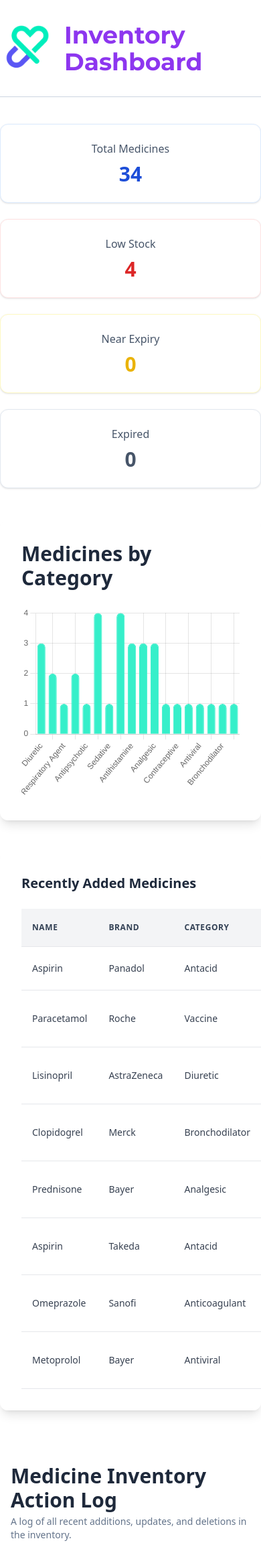
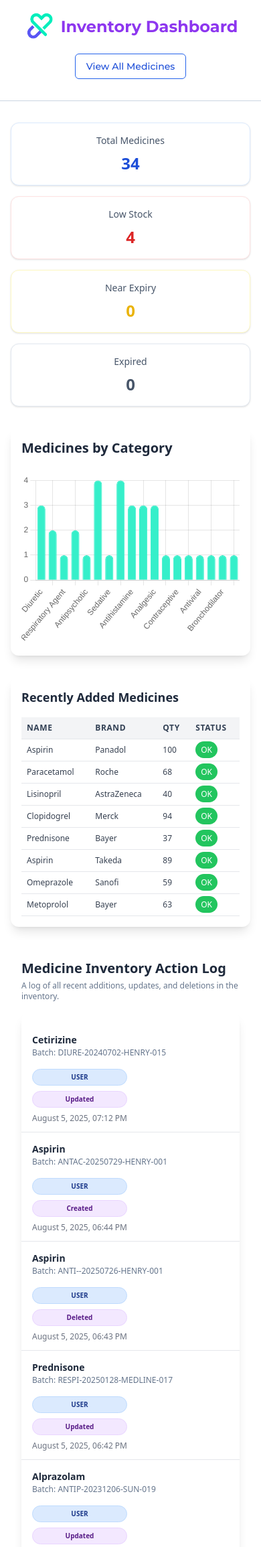
Before and after one commit to YOOSUF-HUB/Smart-Pharmacy-System, a Django app: page / in a window 390 px wide. Shown: the top 2310 px of the page at 67% size. Run offline with Django 5.2, Linux system fonts and the light colour scheme; data comes from the database, SQL or seed files in the repository; some libraries are stand-ins or nearby versions.

Commit message:
Refactor inventory dashboard layout for improved responsiveness and readability

```diff
--- a/templates/Medicine_inventory/med_inventory_dash.html
+++ b/templates/Medicine_inventory/med_inventory_dash.html
@@ -2,7 +2,6 @@
 {% load static %}
 {% block content %}
 <style>
-
   body {
     font-family: "Montserrat", sans-serif;
     background-color: #f8fafc; /* slate-50 */
@@ -12,113 +11,111 @@
   }
 </style>
 
-<!-- Header Section with Logo -->
-<div class="flex justify-between items-center mb-8 mt-8">
-    <div class="flex items-center gap-4">
-        <!-- ** LOGO PLACEHOLDER ** -->
-        <img src="{% static 'MediSyn_Logo/1.png' %}" alt="Your Company Logo" class="h-20 w-auto">
-        <h2 class="text-4xl font-bold text-[#8D36EF]">
+<div class="flex flex-col sm:flex-row justify-between items-center mb-8 mt-4 px-4 sm:px-12">
+    <div class="flex items-center gap-2 sm:gap-4 mb-4 sm:mb-0">
+        <img src="{% static 'MediSyn_Logo/1.png' %}" alt="Your Company Logo" class="h-12 w-auto sm:h-20">
+        <h2 class="text-2xl sm:text-4xl font-bold text-[#8D36EF]">
             Inventory Dashboard
         </h2>
     </div>
-    <a href="{% url 'medicine_table' %}" class="px-5 py-2.5 border border-blue-600 text-blue-700 font-medium rounded-md hover:bg-blue-600 hover:text-white transition duration-300 ease-in-out hidden md:block">
+    <a href="{% url 'medicine_table' %}" class="px-4 py-2 text-sm sm:px-5 sm:py-2.5 border border-blue-600 text-blue-700 font-medium rounded-md hover:bg-blue-600 hover:text-white transition duration-300 ease-in-out">
       View All Medicines
     </a>
 </div>
 
 
-<hr class="border-slate-300 mb-10">
+<hr class="border-slate-300 mb-8 sm:mb-10">
 
-<div class="container mx-auto font-sans">
+<div class="container mx-auto font-sans px-4 sm:px-6 lg:px-8">
 
-  <div class="grid grid-cols-1 sm:grid-cols-2 md:grid-cols-4 gap-6 mb-12">
-    <div class="bg-white border border-blue-100 rounded-xl shadow p-6 text-center hover:shadow-md transition">
-      <h5 class="text-md font-medium text-slate-600 mb-2">Total Medicines</h5>
-      <h3 class="text-3xl text-blue-700 font-bold">{{ total_medicines }}</h3>
+  <div class="grid grid-cols-1 sm:grid-cols-2 md:grid-cols-4 gap-4 sm:gap-6 mb-8 sm:mb-12">
+    <div class="bg-white border border-blue-100 rounded-xl shadow p-4 sm:p-6 text-center hover:shadow-md transition">
+      <h5 class="text-sm sm:text-md font-medium text-slate-600 mb-2">Total Medicines</h5>
+      <h3 class="text-2xl sm:text-3xl text-blue-700 font-bold">{{ total_medicines }}</h3>
     </div>
-    <div class="bg-white border border-red-100 rounded-xl shadow p-6 text-center hover:shadow-md transition">
-      <h5 class="text-md font-medium text-slate-600 mb-2">Low Stock</h5>
-      <h3 class="text-3xl text-red-600 font-bold">{{ low_stock_count }}</h3>
+    <div class="bg-white border border-red-100 rounded-xl shadow p-4 sm:p-6 text-center hover:shadow-md transition">
+      <h5 class="text-sm sm:text-md font-medium text-slate-600 mb-2">Low Stock</h5>
+      <h3 class="text-2xl sm:text-3xl text-red-600 font-bold">{{ low_stock_count }}</h3>
     </div>
-    <div class="bg-white border border-yellow-100 rounded-xl shadow p-6 text-center hover:shadow-md transition">
-      <h5 class="text-md font-medium text-slate-600 mb-2">Near Expiry</h5>
-      <h3 class="text-3xl text-yellow-500 font-bold">{{ near_expiry_count }}</h3>
+    <div class="bg-white border border-yellow-100 rounded-xl shadow p-4 sm:p-6 text-center hover:shadow-md transition">
+      <h5 class="text-sm sm:text-md font-medium text-slate-600 mb-2">Near Expiry</h5>
+      <h3 class="text-2xl sm:text-3xl text-yellow-500 font-bold">{{ near_expiry_count }}</h3>
     </div>
-    <div class="bg-white border border-slate-200 rounded-xl shadow p-6 text-center hover:shadow-md transition">
-      <h5 class="text-md font-medium text-slate-600 mb-2">Expired</h5>
-      <h3 class="text-3xl text-slate-600 font-bold">{{ expired_count }}</h3>
+    <div class="bg-white border border-slate-200 rounded-xl shadow p-4 sm:p-6 text-center hover:shadow-md transition">
+      <h5 class="text-sm sm:text-md font-medium text-slate-600 mb-2">Expired</h5>
+      <h3 class="text-2xl sm:text-3xl text-slate-600 font-bold">{{ expired_count }}</h3>
     </div>
   </div>
 
-  <div class="max-w-full mx-auto mb-12">
-    <div class="bg-white shadow-lg rounded-xl p-8">
-    <h2 class="text-3xl font-bold text-slate-800">
+  <div class="max-w-full mx-auto mb-8 sm:mb-12">
+    <div class="bg-white shadow-lg rounded-xl p-4 sm:p-8">
+    <h2 class="text-xl sm:text-3xl font-bold text-slate-800">
       Medicines by Category
     </h2>
     <br>
-      <div class="relative h-72">
+      <div class="relative h-64 sm:h-72">
         <canvas id="categoryChart"></canvas>
       </div>
     </div>
   </div>
 
-  <div class="bg-white shadow-lg rounded-xl p-8 mb-12 overflow-x-auto">
-    <h5 class="text-xl font-semibold text-slate-800 mb-6">Recently Added Medicines</h5>
-    <table class="min-w-full text-sm text-left text-gray-700 border-collapse">
+  <div class="bg-white shadow-lg rounded-xl p-4 sm:p-8 mb-8 sm:mb-12 overflow-x-auto">
+    <h5 class="text-lg sm:text-xl font-semibold text-slate-800 mb-4 sm:mb-6">Recently Added Medicines</h5>
+    <table class="min-w-full text-xs sm:text-sm text-left text-gray-700 border-collapse">
       <thead>
         <tr class="bg-gray-100 text-slate-700 uppercase text-xs tracking-wider border-b">
-          <th class="py-3 px-4">Name</th>
-          <th class="py-3 px-4">Brand</th>
-          <th class="py-3 px-4">Category</th>
-          <th class="py-3 px-4">Quantity</th>
-          <th class="py-3 px-4">Expiry Date</th>
-          <th class="py-3 px-4">Status</th>
+          <th class="py-2 px-2 sm:py-3 sm:px-4">Name</th>
+          <th class="py-2 px-2 sm:py-3 sm:px-4">Brand</th>
+          <th class="py-2 px-2 sm:py-3 sm:px-4 hidden sm:table-cell">Category</th>
+          <th class="py-2 px-2 sm:py-3 sm:px-4">Qty</th>
+          <th class="py-2 px-2 sm:py-3 sm:px-4 hidden md:table-cell">Expiry Date</th>
+          <th class="py-2 px-2 sm:py-3 sm:px-4">Status</th>
         </tr>
       </thead>
       <tbody>
         {% for med in recent_medicines %}
         <tr class="border-b hover:bg-gray-50">
-          <td class="py-3 px-4">{{ med.name }}</td>
-          <td class="py-3 px-4">{{ med.brand }}</td>
-          <td class="py-3 px-4">{{ med.category }}</td>
-          <td class="py-3 px-4">{{ med.quantity_in_stock }}</td>
-          <td class="py-3 px-4">{{ med.expiry_date }}</td>
-          <td class="py-3 px-4">
+          <td class="py-2 px-2 sm:py-3 sm:px-4">{{ med.name }}</td>
+          <td class="py-2 px-2 sm:py-3 sm:px-4">{{ med.brand }}</td>
+          <td class="py-2 px-2 sm:py-3 sm:px-4 hidden sm:table-cell">{{ med.category }}</td>
+          <td class="py-2 px-2 sm:py-3 sm:px-4">{{ med.quantity_in_stock }}</td>
+          <td class="py-2 px-2 sm:py-3 sm:px-4 hidden md:table-cell">{{ med.expiry_date }}</td>
+          <td class="py-2 px-2 sm:py-3 sm:px-4">
             {% if med.is_expired %}
-              <span class="bg-slate-700 text-white text-xs px-3 py-1 rounded-full">Expired</span>
+              <span class="bg-slate-700 text-white text-xs px-2 py-1 rounded-full">Expired</span>
             {% elif med.is_near_expiry %}
-              <span class="bg-yellow-400 text-black text-xs px-3 py-1 rounded-full">Near Expiry</span>
+              <span class="bg-yellow-400 text-black text-xs px-2 py-1 rounded-full">Near Expiry</span>
             {% elif med.low_stock %}
-              <span class="bg-red-500 text-white text-xs px-3 py-1 rounded-full">Low Stock</span>
+              <span class="bg-red-500 text-white text-xs px-2 py-1 rounded-full">Low Stock</span>
             {% else %}
-              <span class="bg-green-500 text-white text-xs px-3 py-1 rounded-full">OK</span>
+              <span class="bg-green-500 text-white text-xs px-2 py-1 rounded-full">OK</span>
             {% endif %}
           </td>
         </tr>
         {% empty %}
         <tr>
-          <td colspan="6" class="text-center text-gray-500 py-6">No recent medicines added.</td>
+          <td colspan="6" class="text-center text-gray-500 py-4 sm:py-6">No recent medicines added.</td>
         </tr>
         {% endfor %}
       </tbody>
     </table>
   </div>
 
-<div class="container mx-auto max-w-full px-4 py-8">
+<div class="container mx-auto max-w-full px-4 py-4 sm:py-8">
 
-  <div class="mb-8">
-    <h2 class="text-3xl font-bold text-slate-800">
+  <div class="mb-4 sm:mb-8">
+    <h2 class="text-xl sm:text-3xl font-bold text-slate-800">
       Medicine Inventory Action Log
     </h2>
-    <p class="mt-1 text-sm text-slate-500">A log of all recent additions, updates, and deletions in the inventory.</p>
+    <p class="mt-1 text-xs sm:text-sm text-slate-500">A log of all recent additions, updates, and deletions in the inventory.</p>
   </div>
 
-  <div class="bg-white shadow-lg rounded-xl p-6 sm:p-8">
+  <div class="bg-white shadow-lg rounded-xl p-4 sm:p-6 sm:p-8">
     <ul class="divide-y divide-gray-200">
       {% for action in recent_actions %}
-      <li class="py-4 flex flex-wrap justify-between items-center gap-4 hover:bg-slate-50 -mx-6 px-6">
-        <div>
-          <strong class="text-slate-800 font-semibold">
+      <li class="py-3 sm:py-4 flex flex-col sm:flex-row justify-between items-start sm:items-center gap-2 sm:gap-4 hover:bg-slate-50 -mx-4 sm:-mx-6 px-4 sm:px-6">
+        <div class="flex-grow">
+          <strong class="text-sm sm:text-base text-slate-800 font-semibold">
             {% if action.medicine %}
               {{ action.medicine.name }}
             {% else %}
@@ -127,18 +124,18 @@
           </strong>
           <span class="block text-xs text-slate-500">Batch: {% if action.medicine %}{{ action.medicine.batch_number }}{% else %}{{ action.batch_number }}{% endif %}</span>
         </div>
-        <div class="flex items-center gap-4">
-          <span class="text-xs font-semibold text-blue-800 bg-blue-100 border border-blue-200 px-2.5 py-1 rounded-full">{{ action.get_action_display }}</span>
-          <small class="text-gray-500 text-sm whitespace-nowrap">{{ action.timestamp|date:"F j, Y, h:i A" }}</small>
+        <div class="flex flex-col sm:flex-row items-start sm:items-center gap-2 sm:gap-4 mt-2 sm:mt-0">
+          <span class="text-[10px] sm:text-xs font-semibold text-blue-900 bg-blue-100 border border-blue-200 px-3 sm:px-2 py-1 rounded-full w-full sm:w-auto text-center">USER</span>
+          <span class="text-[10px] sm:text-xs font-semibold text-purple-900 bg-purple-100 border border-purple-200 px-3 sm:px-3 py-1 rounded-full w-full sm:w-auto text-center">{{ action.get_action_display }}</span>
+          <small class="text-gray-500 text-xs sm:text-sm whitespace-nowrap">{{ action.timestamp|date:"F j, Y, h:i A" }}</small>
         </div>
       </li>
       {% empty %}
-      <li class="py-6 text-center text-gray-500 text-base">No recent actions have been recorded.</li>
+      <li class="py-4 sm:py-6 text-center text-gray-500 text-sm sm:text-base">No recent actions have been recorded.</li>
       {% endfor %}
     </ul>
 
-    <!-- Pagination Controls -->
-    <div class="mt-6 flex justify-center">
+    <div class="mt-4 sm:mt-6 flex justify-center">
       <nav class="inline-flex rounded-md shadow-sm -space-x-px" aria-label="Pagination">
         {% if recent_actions.has_previous %}
           <a href="?page={{ recent_actions.previous_page_number }}" class="relative inline-flex items-center px-2 py-2 rounded-l-md border border-gray-300 bg-white text-sm font-medium text-gray-500 hover:bg-gray-50">
```
